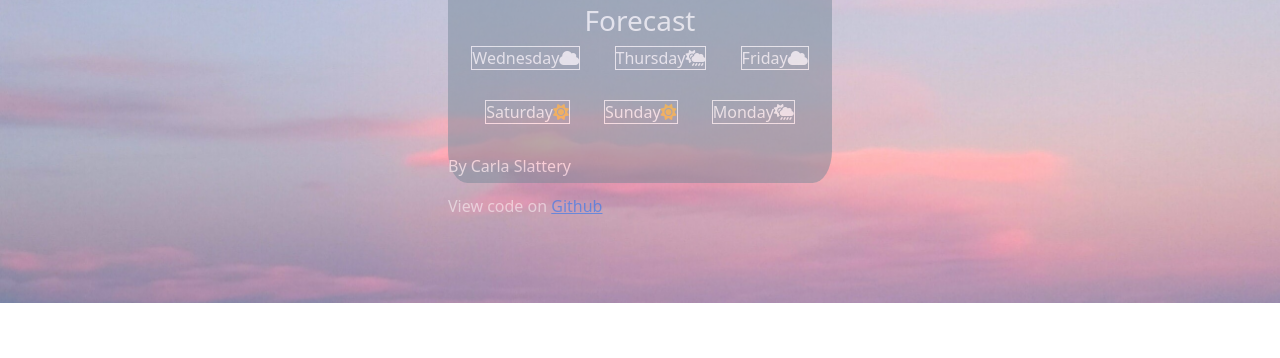
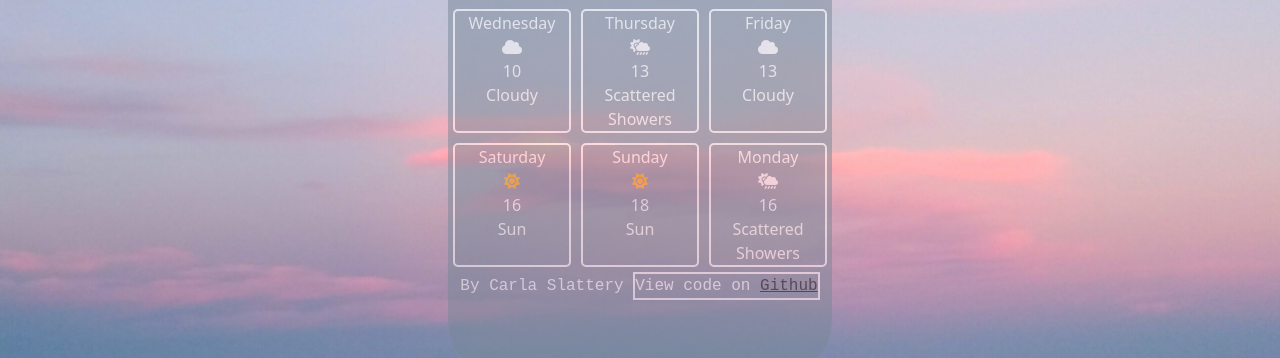
Before and after one commit to CarlaSlattery/WeatherApp_Project, a website: page index.html in a window 1280 px wide. Shown: the part 497-855 px from the top of the page. Before the commit the page ends 800 px from the top, so only its background shows below. Drawn offline with nearby package versions, Linux system fonts and the light colour scheme.

Commit message:
Improved forecast UI

```diff
--- a/index.html
+++ b/index.html
@@ -20,7 +20,7 @@
       rel="stylesheet"
       href="https://cdn.jsdelivr.net/npm/bootstrap-icons@1.8.1/font/bootstrap-icons.css"
     />
-<link
+    <link
       rel="stylesheet"
       href="https://cdn.jsdelivr.net/npm/bootstrap-icons@1.8.1/font/bootstrap-icons.css"
     />
@@ -61,27 +61,72 @@
         <img src="" id="currentWeatherIcon" />
 
         <h2 class="currentTemp" id="currentTemp">12</h2>
-         <div class="temp-units">
-        <a href="" class="celcius" id="unitCel">˚C</a><a href="" class="farenheit" id="unitFar">˚F</a>
+        <div class="temp-units">
+          <a href="" class="celcius" id="unitCel">˚C</a
+          ><a href="" class="farenheit" id="unitFar">˚F</a>
         </div>
         <h2 class="description" id="weatherDescription">Rain</h2>
         <h4 class="wind">Wind: <span id="windSpeed"></span>mph</h4>
         <h4 class="humidity">Humidity: <span id="humidity"></span>%</h4>
       </section>
+
       <section class="forecast">
-        <h3>Forecast</h3>
-        <div class="forecastContainer">
-          <div class="dayForecast"><span class="day">Wednesday<span><i class="fa-solid fa-cloud"></i></div>
-          <div class="dayForecast"><span class="day">Thursday</span><i class="fa-solid fa-cloud-sun-rain"></i></div>
-          <div class="dayForecast"><span class="day">Friday</span><i class="fa-solid fa-cloud"></i></div>
-          <div class="dayForecast"><span class="day">Saturday</span><i class="fa-solid fa-sun"></i></div>
-          <div class="dayForecast"><span class="day">Sunday</span><i class="fa-solid fa-sun"></i></div>
-          <div class="dayForecast"><span class="day">Monday</span><i class="fa-solid fa-cloud-sun-rain"></i></div>
+        <div class="container forecastContainer">
+          <div class="row">
+            <div class="col dayForecast">
+              <span class="day" id="forecastDay">Wednesday</span
+              ><i class="fa-solid fa-cloud"></i>
+              <span class="forecast-temp" id="forecastTempC">10</span
+              ><span class="forecast-desc" id="forecastDesc">Cloudy</span>
+            </div>
+            <div class="col dayForecast">
+              <span class="day" id="forecastDay">Thursday</span
+              ><i class="fa-solid fa-cloud-sun-rain"></i>
+              <span class="forecast-temp" id="forecastTempC">13</span
+              ><span class="forecast-desc" id="forecastDesc"
+                >Scattered Showers</span
+              >
+            </div>
+            <div class="col dayForecast">
+              <span class="day" id="forecastDay">Friday</span
+              ><i class="fa-solid fa-cloud"></i>
+              <span class="forecast-temp" id="forecastTempC">13</span
+              ><span class="forecast-desc" id="forecastDesc">Cloudy</span>
+            </div>
+          </div>
+          <div class="row">
+            <div class="col dayForecast">
+              <span class="day" id="forecastDay">Saturday</span
+              ><i class="fa-solid fa-sun"></i>
+              <span class="forecast-temp" id="forecastTempC">16</span
+              ><span class="forecast-desc" id="forecastDesc">Sun</span>
+            </div>
+            <div class="col dayForecast">
+              <span class="day" id="forecastDay">Sunday</span
+              ><i class="fa-solid fa-sun"></i>
+              <span class="forecast-temp" id="forecastTempC">18</span
+              ><span class="forecast-desc" id="forecastDesc">Sun</span>
+            </div>
+            <div class="col dayForecast">
+              <span class="day" id="forecastDay">Monday</span
+              ><i class="fa-solid fa-cloud-sun-rain"></i>
+              <span class="forecast-temp" id="forecastTempC">16</span
+              ><span class="forecast-desc" id="forecastDesc"
+                >Scattered Showers</span
+              >
+            </div>
+          </div>
         </div>
       </section>
+
       <footer>
         <p>By Carla Slattery</p>
-        <p>View code on <a href="https://github.com/CarlaSlattery/WeatherApp_Project">Github</a></p>
+        <p>
+          View code on
+          <a href="https://github.com/CarlaSlattery/WeatherApp_Project"
+            >Github</a
+          >
+        </p>
       </footer>
     </section>
     <script type="text/javascript" src="script.js"></script>
--- a/styles/main.css
+++ b/styles/main.css
@@ -17,13 +17,18 @@ body {
   justify-content: center;
 }
 
+/* ============== SEARCH BAR STYLING ================================== */
+form {
+  display: inline-block;
+}
+
 
 .content {
   background-color: lightslategray;
   opacity: 0.5;
   border-radius: 5%;
   width: 30%;
-  height: 650px;
+  height: 825px;
   margin-top: 30px;
   transition: transform, 3000ms, ease;
   transform: translateZ(0) scale(1.02) perspective (1000px);
@@ -33,12 +38,9 @@ content:hover {
   transform: scale(1.1) perspective(1500px) rotate(10deg);
 }
 
-form {
-  display: inline-block;
-}
 
 
-.main, .forecast {
+.main {
   text-align: center;
 }
 
@@ -81,19 +83,30 @@ a.farenheit {
   text-transform: capitalize;
 }
 
+/*================ FORECAST SECTION STYLING ======================================*/
+
+section.forecast {
+ text-align: center;
+
+
+}
+
 div.dayForecast {
-  display: inline;
-  height: 100px;
-  width: 250px;
-  margin: 15px;
-  padding: 10px, 15px;
-  flex-wrap: wrap;
-  border: 1px, solid, white;
+  border: 2px solid white;
+  border-radius: 5px;
+  margin: 5px;
+
 }
+
+span.day, span.forecast-temp, span.forecast-desc {
+  display: block;
+}
+
+
 
 i.fa-solid {
   display: inline-block;
-  height: 50px;
+  height: auto;
   width: auto;
   align-self: center;
 }
@@ -102,7 +115,24 @@ i.fa-solid {
   color: orange;
 }
 
+/*======================= FOOTER STYLES ========================*/
 
+footer {
+  font-family: monospace;
+  text-align: center;
+}
+
+footer a{
+  color: black;
+}
+
+footer p {
+  display: inline-block;
+}
+
+footer p+p {
+  border: 2px, solid, white;
+}
 /*body {
 /*  margin: 0;
 /*  width: 100%;
@@ -155,7 +185,7 @@ i.fa-solid {
 /*  display: inlie;
 /*}
 /*
-/*/* ==================== CURRENT WEATHER ==============================*/
+/* ==================== CURRENT WEATHER ==============================*/
 /*
 /*img {
 /*  display: block;
```
